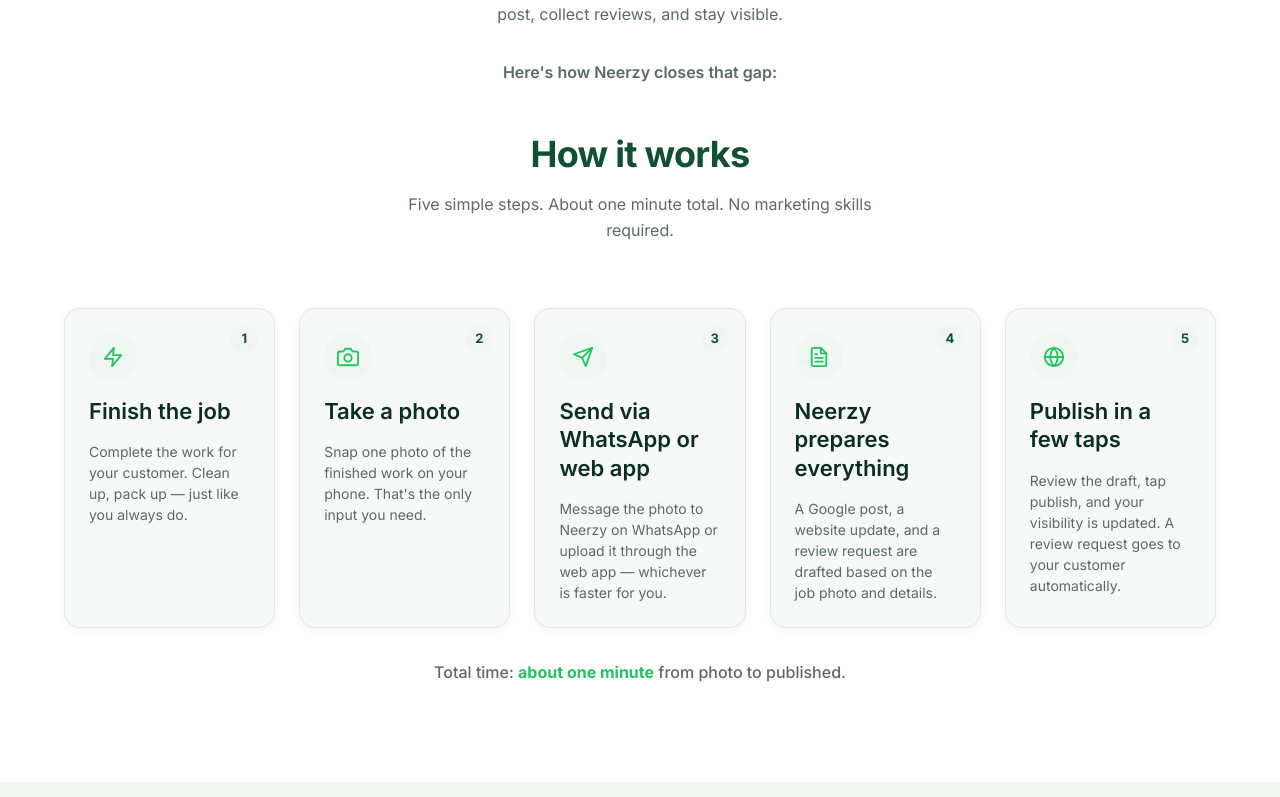
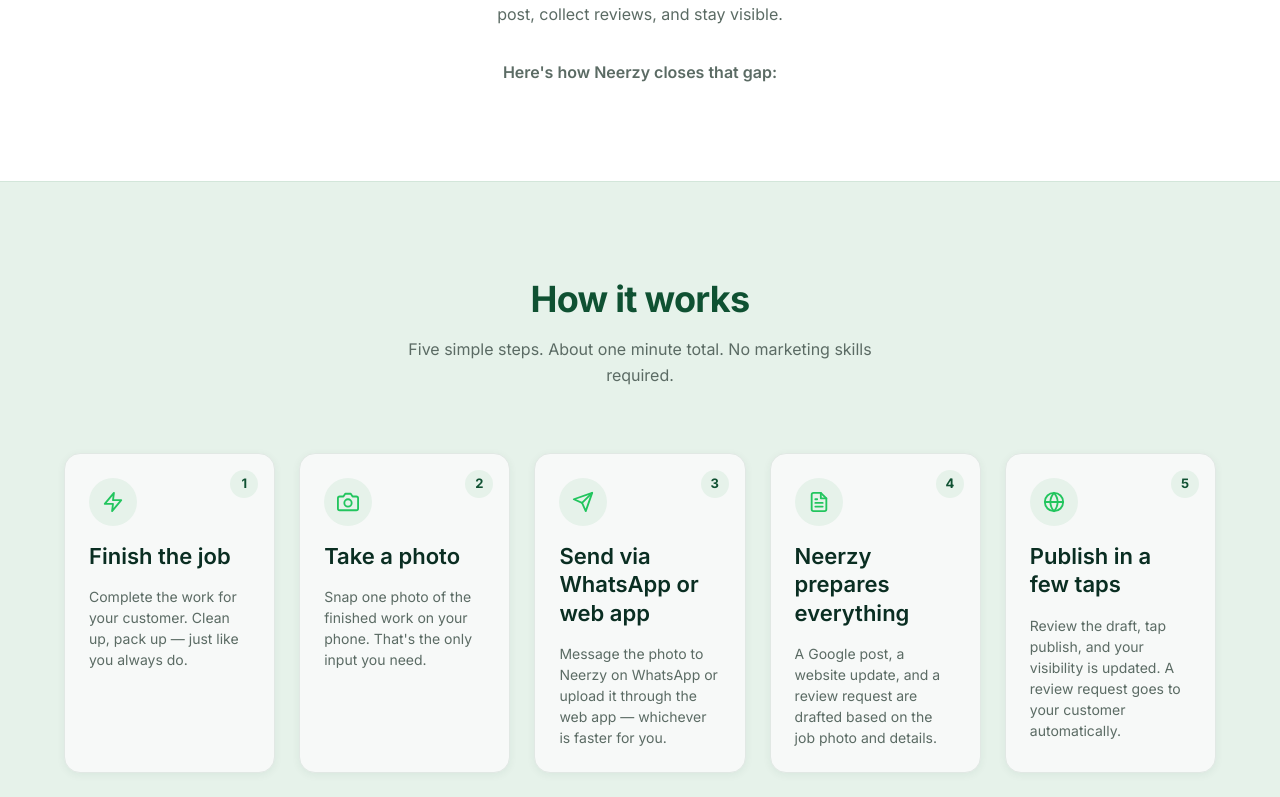
Before and after one commit to mobeen00381/Neerzy, a Next.js app: page / in a window 1280 px wide. Shown: the part 1183-1980 px from the top of the page. Built offline with nearby package versions, Linux system fonts and the light colour scheme; no server answers.

Commit message:
Apply design.md section 5.1 separation rules: hairline dividers, alternating backgrounds, --color-bg-soft update to #E6F2EA, --color-divider token, Section 8 flow diagram rebuilt as 2x4 grid, Section 9 grid fixed to 2-column layout

```diff
--- a/src/app/globals.css
+++ b/src/app/globals.css
@@ -21,11 +21,12 @@
 
   /* Neutrals */
   --color-bg: #FFFFFF;
-  --color-bg-soft: #F0F7F2;
+  --color-bg-soft: #E6F2EA;
   --color-bg-muted: #F7F9F8;
   --color-text-primary: #0A2E22;
   --color-text-secondary: #5B6B64;
   --color-border: #E1E8E4;
+  --color-divider: #D3E6DA;
 
   /* Gradient (final CTA only) */
   --gradient-cta-dark: linear-gradient(135deg, #0B3D2E 0%, #06251B 100%);
@@ -1234,14 +1235,14 @@
   margin: 0 auto var(--space-7);
 }
 
-.flow-chain {
-  display: flex;
-  align-items: center;
-  justify-content: center;
-  flex-wrap: wrap;
-  gap: 0;
-  max-width: 1000px;
+.flow-grid {
+  display: grid;
+  grid-template-columns: repeat(7, auto);
+  gap: var(--space-2);
+  max-width: 900px;
   margin: 0 auto;
+  align-items: center;
+  justify-content: center;
 }
 
 .flow-node {
@@ -1254,8 +1255,6 @@
   border: 1px solid var(--color-border);
   border-radius: var(--radius-card);
   box-shadow: var(--shadow-card);
-  min-width: 100px;
-  flex-shrink: 0;
 }
 
 .flow-node-icon {
@@ -1281,27 +1280,45 @@
   max-width: 100px;
 }
 
-.flow-connector {
-  display: flex;
-  align-items: center;
-  justify-content: center;
-  padding: 0 var(--space-2);
-  flex-shrink: 0;
-}
-
-.flow-connector svg {
+.flow-arrow {
+  display: flex;
+  align-items: center;
+  justify-content: center;
+}
+
+.flow-arrow svg {
+  color: var(--color-accent);
+}
+
+.flow-down {
+  grid-column: 1 / -1;
+  display: flex;
+  align-items: center;
+  justify-content: center;
+  padding: var(--space-1) 0;
+}
+
+.flow-down svg {
   color: var(--color-accent);
 }
 
 @media (max-width: 1024px) {
-  .flow-chain {
-    flex-direction: column;
-    gap: var(--space-2);
+  .flow-grid {
+    grid-template-columns: repeat(4, 1fr);
+    max-width: 600px;
+  }
+  .flow-arrow {
+    display: none;
+  }
+  .flow-down {
+    display: none;
+  }
+}
+
+@media (max-width: 640px) {
+  .flow-grid {
+    grid-template-columns: repeat(2, 1fr);
     max-width: 280px;
-  }
-  .flow-connector {
-    transform: rotate(90deg);
-    padding: var(--space-1) 0;
   }
 }
 
@@ -1331,9 +1348,9 @@
 
 .own-grid {
   display: grid;
-  grid-template-columns: repeat(3, 1fr);
+  grid-template-columns: repeat(2, 1fr);
   gap: var(--space-4);
-  max-width: 800px;
+  max-width: 600px;
   margin: 0 auto;
 }
 
--- a/src/app/page.tsx
+++ b/src/app/page.tsx
@@ -117,10 +117,8 @@
       {/* ============================================
           Section 2: Why We Exist (problem only — no solution preview)
           ============================================ */}
-      <section style={{
-        backgroundColor: 'var(--color-bg)',
-        paddingTop: 'var(--space-8)',
-        paddingBottom: 'var(--space-5)'
+      <section className="section-padding" style={{
+        backgroundColor: 'var(--color-bg)'
       }}>
         <div className="container" style={{ maxWidth: '720px', margin: '0 auto' }}>
           <h2 style={{
@@ -176,10 +174,9 @@
       {/* ============================================
           Section 3: How It Works
           ============================================ */}
-      <section style={{
-        backgroundColor: 'var(--color-bg)',
-        paddingTop: 'var(--space-3)',
-        paddingBottom: 'var(--space-8)'
+      <section className="section-padding" style={{
+        backgroundColor: 'var(--color-bg-soft)',
+        borderTop: '1px solid var(--color-divider)'
       }}>
         <div className="container">
           <div className="steps-header">
@@ -238,7 +235,7 @@
       {/* ============================================
           Section 4: Free Visibility Check
           ============================================ */}
-      <section className="section-padding" style={{ backgroundColor: 'var(--color-bg-soft)' }}>
+      <section className="section-padding" style={{ backgroundColor: 'var(--color-bg)', borderTop: '1px solid var(--color-divider)' }}>
         <div className="container audit-section">
           <h2>See how your business looks online today.</h2>
           <p>Enter your business name for a quick visibility check. See what's working and what could bring you more customers.</p>
@@ -327,7 +324,7 @@
       {/* ============================================
           Section 5: How Neerzy Fixes It
           ============================================ */}
-      <section className="section-padding" style={{ backgroundColor: 'var(--color-bg)' }}>
+      <section className="section-padding" style={{ backgroundColor: 'var(--color-bg-soft)', borderTop: '1px solid var(--color-divider)' }}>
         <div className="container fix-section">
           <h2>How Neerzy fixes it</h2>
           <p>Every problem the audit finds has a fix built into Neerzy's workflow. No extra tools, no separate logins.</p>
@@ -423,7 +420,7 @@
       {/* ============================================
           Section 6: One Photo, Multiple Results
           ============================================ */}
-      <section className="section-padding" style={{ backgroundColor: 'var(--color-bg-soft)' }}>
+      <section className="section-padding" style={{ backgroundColor: 'var(--color-bg)', borderTop: '1px solid var(--color-divider)' }}>
         <div className="container assets-section">
           <h2>One completed job creates multiple marketing assets.</h2>
           <p>From a single photo, Neerzy prepares everything your business needs to stay visible and attract the next customer.</p>
@@ -475,7 +472,7 @@
       {/* ============================================
           Section 7: Review Request Comparison
           ============================================ */}
-      <section className="section-padding" style={{ backgroundColor: 'var(--color-bg)' }}>
+      <section className="section-padding" style={{ backgroundColor: 'var(--color-bg-soft)', borderTop: '1px solid var(--color-divider)' }}>
         <div className="container compare-section">
           <h2>Ask for the review while the customer is still happy.</h2>
           <p>The difference between a review collected and a review opportunity lost is just a few minutes — and one photo.</p>
@@ -588,12 +585,13 @@
       {/* ============================================
           Section 8: Why This Matters (Flow Diagram)
           ============================================ */}
-      <section className="section-padding" style={{ backgroundColor: 'var(--color-bg-soft)' }}>
+      <section className="section-padding" style={{ backgroundColor: 'var(--color-bg)', borderTop: '1px solid var(--color-divider)' }}>
         <div className="container flow-section">
           <h2>Why this matters</h2>
           <p>Every completed job feeds a chain that makes your business more visible and attracts the next customer.</p>
 
-          <div className="flow-chain">
+          <div className="flow-grid">
+            {/* Row 1 */}
             <div className="flow-node">
               <div className="flow-node-icon">
                 <ZapIcon size={18} />
@@ -601,7 +599,7 @@
               <span className="flow-node-text">Completed job</span>
             </div>
 
-            <div className="flow-connector">
+            <div className="flow-arrow">
               <svg width="16" height="16" viewBox="0 0 24 24" fill="none" stroke="currentColor" strokeWidth="2.5" strokeLinecap="round" strokeLinejoin="round">
                 <polyline points="9 18 15 12 9 6" />
               </svg>
@@ -614,7 +612,7 @@
               <span className="flow-node-text">Fresh content</span>
             </div>
 
-            <div className="flow-connector">
+            <div className="flow-arrow">
               <svg width="16" height="16" viewBox="0 0 24 24" fill="none" stroke="currentColor" strokeWidth="2.5" strokeLinecap="round" strokeLinejoin="round">
                 <polyline points="9 18 15 12 9 6" />
               </svg>
@@ -627,7 +625,7 @@
               <span className="flow-node-text">Review request</span>
             </div>
 
-            <div className="flow-connector">
+            <div className="flow-arrow">
               <svg width="16" height="16" viewBox="0 0 24 24" fill="none" stroke="currentColor" strokeWidth="2.5" strokeLinecap="round" strokeLinejoin="round">
                 <polyline points="9 18 15 12 9 6" />
               </svg>
@@ -640,12 +638,14 @@
               <span className="flow-node-text">Customer review</span>
             </div>
 
-            <div className="flow-connector">
-              <svg width="16" height="16" viewBox="0 0 24 24" fill="none" stroke="currentColor" strokeWidth="2.5" strokeLinecap="round" strokeLinejoin="round">
-                <polyline points="9 18 15 12 9 6" />
+            {/* Downward connector between rows */}
+            <div className="flow-down">
+              <svg width="20" height="20" viewBox="0 0 24 24" fill="none" stroke="currentColor" strokeWidth="2.5" strokeLinecap="round" strokeLinejoin="round">
+                <polyline points="6 9 12 15 18 9" />
               </svg>
             </div>
 
+            {/* Row 2 */}
             <div className="flow-node">
               <div className="flow-node-icon">
                 <TrendingUpIcon size={18} />
@@ -653,7 +653,7 @@
               <span className="flow-node-text">Better credibility</span>
             </div>
 
-            <div className="flow-connector">
+            <div className="flow-arrow">
               <svg width="16" height="16" viewBox="0 0 24 24" fill="none" stroke="currentColor" strokeWidth="2.5" strokeLinecap="round" strokeLinejoin="round">
                 <polyline points="9 18 15 12 9 6" />
               </svg>
@@ -666,7 +666,7 @@
               <span className="flow-node-text">Stronger Google Profile</span>
             </div>
 
-            <div className="flow-connector">
+            <div className="flow-arrow">
               <svg width="16" height="16" viewBox="0 0 24 24" fill="none" stroke="currentColor" strokeWidth="2.5" strokeLinecap="round" strokeLinejoin="round">
                 <polyline points="9 18 15 12 9 6" />
               </svg>
@@ -679,7 +679,7 @@
               <span className="flow-node-text">More visibility</span>
             </div>
 
-            <div className="flow-connector">
+            <div className="flow-arrow">
               <svg width="16" height="16" viewBox="0 0 24 24" fill="none" stroke="currentColor" strokeWidth="2.5" strokeLinecap="round" strokeLinejoin="round">
                 <polyline points="9 18 15 12 9 6" />
               </svg>
@@ -698,7 +698,7 @@
       {/* ============================================
           Section 9: Own Your Online Presence
           ============================================ */}
-      <section className="section-padding" style={{ backgroundColor: 'var(--color-bg)' }}>
+      <section className="section-padding" style={{ backgroundColor: 'var(--color-bg-soft)', borderTop: '1px solid var(--color-divider)' }}>
         <div className="container own-section">
           <h2>Build something that belongs to your business.</h2>
           <p>Every job you complete with Neerzy adds to your own online presence — not someone else's platform.</p>
@@ -747,7 +747,7 @@
       {/* ============================================
           Section 10: Trust Row
           ============================================ */}
-      <section className="section-padding" style={{ backgroundColor: 'var(--color-bg-soft)' }}>
+      <section className="section-padding" style={{ backgroundColor: 'var(--color-bg)', borderTop: '1px solid var(--color-divider)' }}>
         <div className="container trust-section">
           <h2>Built for real businesses, not marketing teams.</h2>
           <p>Neerzy works the way you work — no dashboards to learn, no strategies to manage.</p>
```
Also changed, not shown: 1 other file (tests, documents, lock files or other folders).
